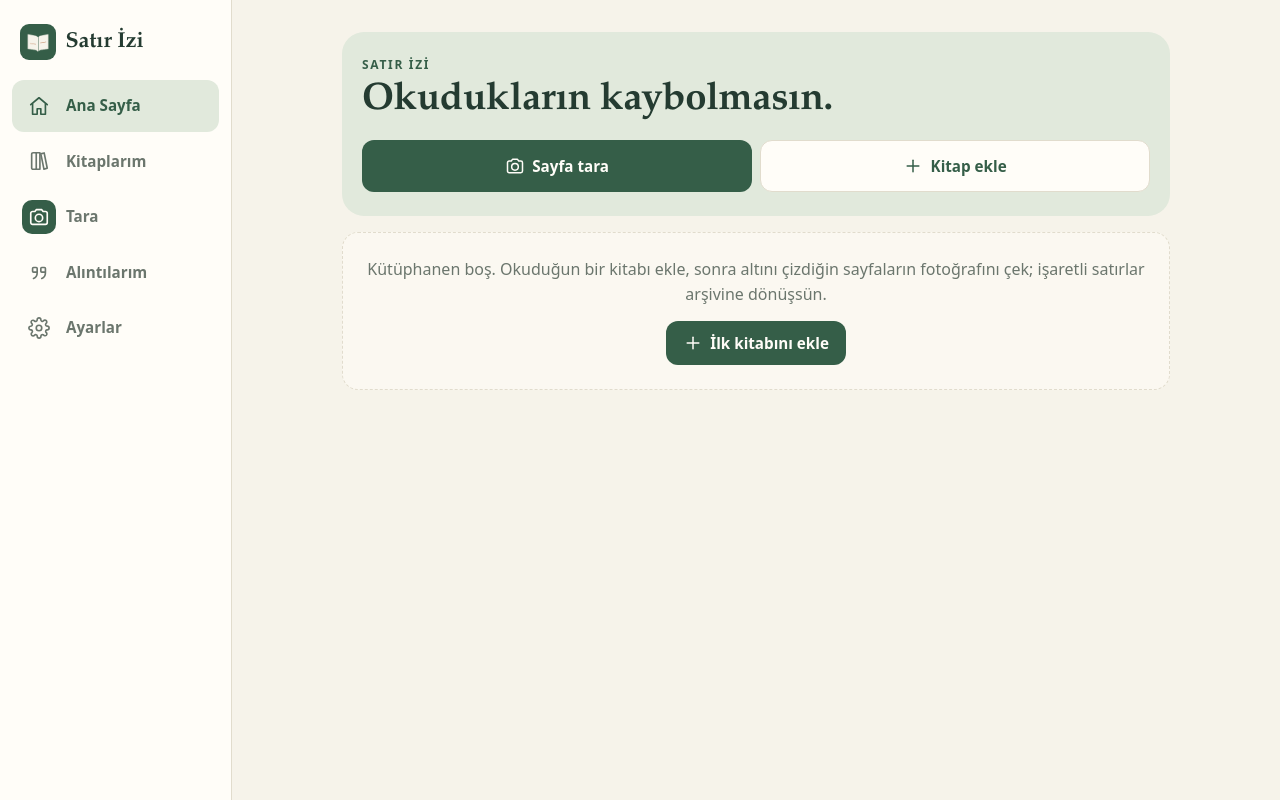
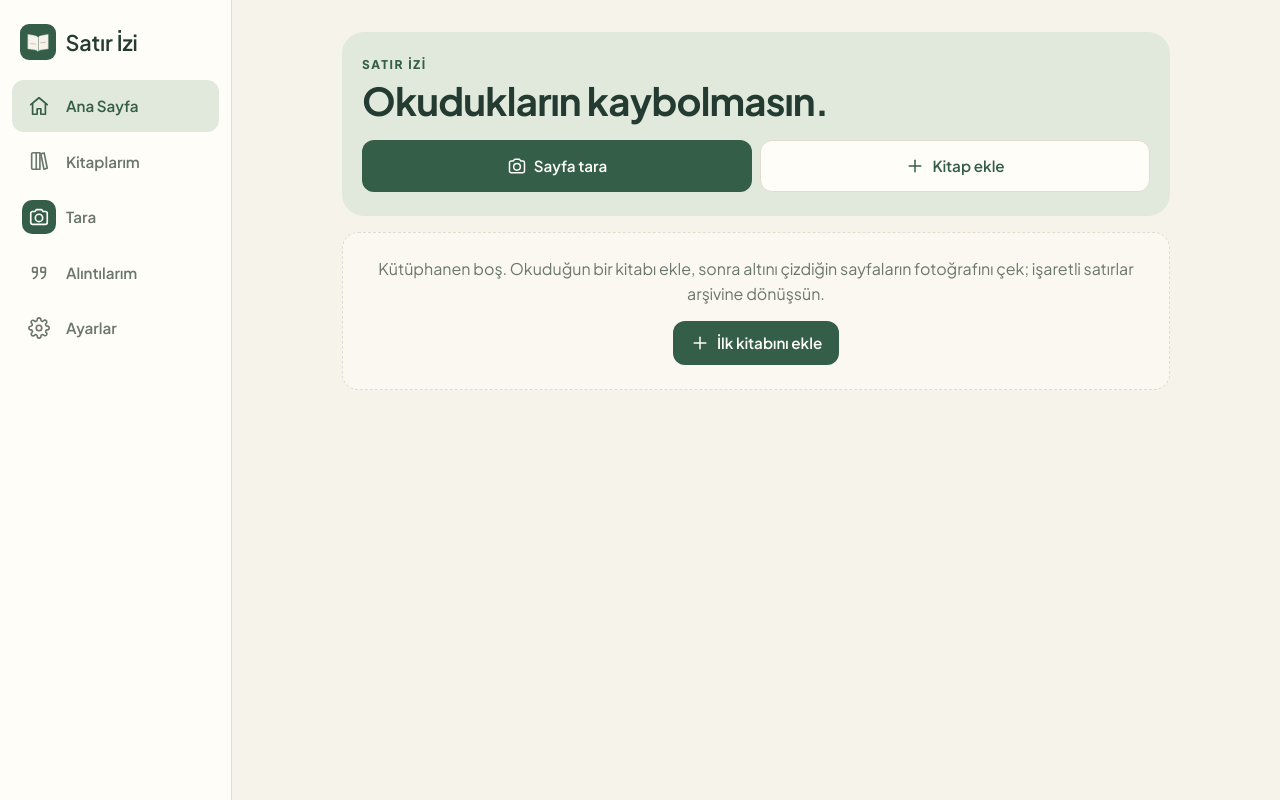
Before and after one commit to omerfarukcetin/satir-izi, a plain HTML site: page index.html in a window 1280 px wide. Drawn offline with Linux system fonts and the light colour scheme.

Commit message:
Yazı tipi diğer projelerle aynı: gömülü Plus Jakarta Sans (v2.0.1)
Emanet/Sefer/Sigara/Okul Zil ile aynı @font-face tanımı ve woff2 dosyaları.
Service Worker önbelleğine eklendi; çevrimdışı da çalışır.

Co-Authored-By: Claude Opus 5.5 <noreply@anthropic.com>
Claude-Session: https://claude.ai/code/session_01F8gGz4pvFNrYMrXYQUHQpc

```diff
--- a/css/style.css
+++ b/css/style.css
@@ -1,4 +1,7 @@
 /* Satır İzi — sade, okuma kültürüne uygun arayüz */
+/* Yazı tipi: diğer projelerle (Emanet, Sefer, Sigara, Okul Zil) aynı — gömülü Plus Jakarta Sans (değişken, 200–800) */
+@font-face{font-family:"Plus Jakarta Sans";font-style:normal;font-weight:200 800;font-display:swap;src:url(../fonts/plus-jakarta-sans-latin-ext.woff2) format("woff2");unicode-range:U+0100-02BA,U+02BD-02C5,U+02C7-02CC,U+02CE-02D7,U+02DD-02FF,U+0304,U+0308,U+0329,U+1D00-1DBF,U+1E00-1E9F,U+1EF2-1EFF,U+2020,U+20A0-20AB,U+20AD-20C0,U+2113,U+2C60-2C7F,U+A720-A7FF}
+@font-face{font-family:"Plus Jakarta Sans";font-style:normal;font-weight:200 800;font-display:swap;src:url(../fonts/plus-jakarta-sans-latin.woff2) format("woff2");unicode-range:U+0000-00FF,U+0131,U+0152-0153,U+02BB-02BC,U+02C6,U+02DA,U+02DC,U+0304,U+0308,U+0329,U+2000-206F,U+20AC,U+2122,U+2191,U+2193,U+2212,U+2215,U+FEFF,U+FFFD}
 :root {
   color-scheme: light;
   --bg: #f6f3ea;
@@ -19,8 +22,10 @@
   --shadow: 0 1px 2px rgb(36 59 49 / 6%), 0 4px 14px rgb(36 59 49 / 5%);
   --radius: 16px;
   --radius-sm: 10px;
-  --serif: "Iowan Old Style", "Palatino Linotype", Palatino, "Book Antiqua", Georgia, "Times New Roman", serif;
-  --sans: system-ui, -apple-system, "Segoe UI", Roboto, "Noto Sans", "Helvetica Neue", Arial, sans-serif;
+  --f-display: "Plus Jakarta Sans", ui-sans-serif, system-ui, -apple-system, "Segoe UI", Roboto, sans-serif;
+  --f-body: var(--f-display);
+  --serif: var(--f-display);
+  --sans: var(--f-body);
   --nav-h: 68px;
   font-size: 100%;
 }
@@ -50,7 +55,7 @@ body {
   -webkit-font-smoothing: antialiased;
   -webkit-tap-highlight-color: transparent;
 }
-h1, h2, h3 { font-family: var(--serif); font-weight: 600; line-height: 1.2; letter-spacing: -0.01em; margin: 0 0 .5rem; }
+h1, h2, h3 { font-family: var(--f-display); font-weight: 700; line-height: 1.2; letter-spacing: -0.02em; margin: 0 0 .5rem; }
 h1 { font-size: clamp(1.7rem, 4.5vw, 2.4rem); }
 h2 { font-size: 1.3rem; }
 h3 { font-size: 1.05rem; margin-top: 1.25rem; }
--- a/index.html
+++ b/index.html
@@ -10,10 +10,11 @@
   <meta name="mobile-web-app-capable" content="yes">
   <meta name="apple-mobile-web-app-title" content="Satır İzi">
   <meta name="apple-mobile-web-app-status-bar-style" content="default">
-  <meta http-equiv="Content-Security-Policy" content="default-src 'self'; script-src 'self'; style-src 'self'; img-src 'self' data: blob:; connect-src 'self' https://generativelanguage.googleapis.com; manifest-src 'self'; worker-src 'self'; base-uri 'self'; form-action 'none'; object-src 'none'">
+  <meta http-equiv="Content-Security-Policy" content="default-src 'self'; script-src 'self'; style-src 'self'; font-src 'self'; img-src 'self' data: blob:; connect-src 'self' https://generativelanguage.googleapis.com; manifest-src 'self'; worker-src 'self'; base-uri 'self'; form-action 'none'; object-src 'none'">
   <link rel="manifest" href="manifest.webmanifest">
   <link rel="icon" href="assets/icons/icon-192.png" type="image/png">
   <link rel="apple-touch-icon" href="assets/icons/apple-touch-icon.png">
+  <link rel="preload" href="fonts/plus-jakarta-sans-latin.woff2" as="font" type="font/woff2" crossorigin>
   <link rel="stylesheet" href="css/style.css">
   <title>Satır İzi</title>
 </head>
--- a/js/utils.js
+++ b/js/utils.js
@@ -1,6 +1,6 @@
 // Ortak yardımcılar. Bütün DOM üretimi textContent üzerinden yapılır; innerHTML kullanılmaz.
 
-export const APP_VERSION = '2.0.0';
+export const APP_VERSION = '2.0.1';
 
 export const $ = (sel, root = document) => root.querySelector(sel);
 export const $$ = (sel, root = document) => [...root.querySelectorAll(sel)];
--- a/sw.js
+++ b/sw.js
@@ -2,7 +2,7 @@
 // Her yayında CACHE_VERSION değerini artırın; tarayıcı yeni dosyaları indirir ve kullanıcıya
 // "Yeni sürüm hazır" bildirimi gösterilir. Yalnızca uygulamanın kendi statik dosyaları önbelleğe alınır.
 // Gemini istekleri (farklı alan adı) ve API anahtarı hiçbir zaman önbelleğe girmez.
-const CACHE_VERSION = '2.0.0';
+const CACHE_VERSION = '2.0.1';
 const CACHE = `satir-izi-${CACHE_VERSION}`;
 const ASSETS = [
   './',
@@ -25,6 +25,8 @@ const ASSETS = [
   './js/store.js',
   './js/ui.js',
   './js/utils.js',
+  './fonts/plus-jakarta-sans-latin.woff2',
+  './fonts/plus-jakarta-sans-latin-ext.woff2',
   './assets/icons/icon-192.png',
   './assets/icons/icon-512.png',
   './assets/icons/maskable-icon.png',
```
Also changed, not shown: fonts/plus-jakarta-sans-latin-ext.woff2 (added), fonts/plus-jakarta-sans-latin.woff2 (added), 1 other file.
